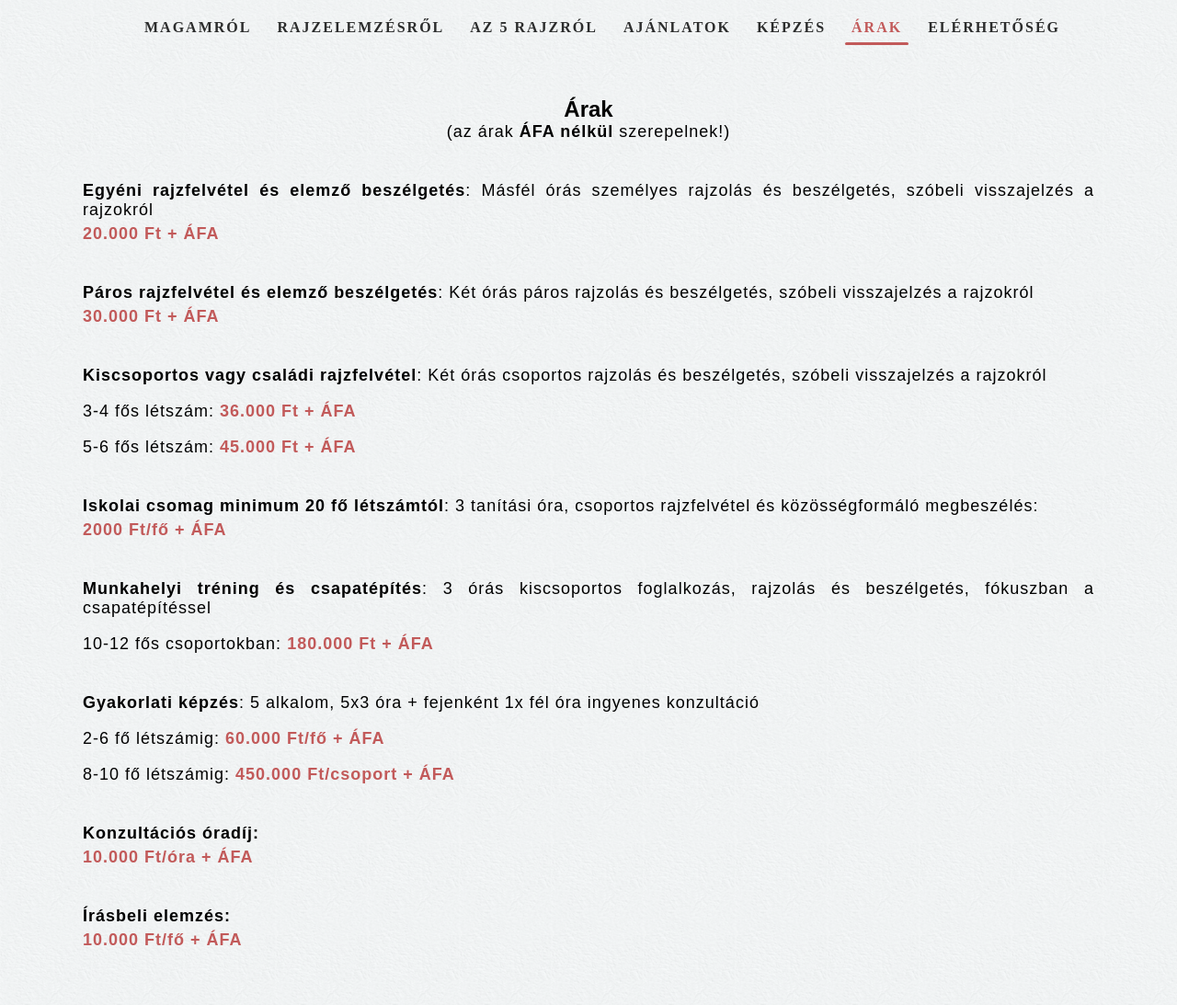
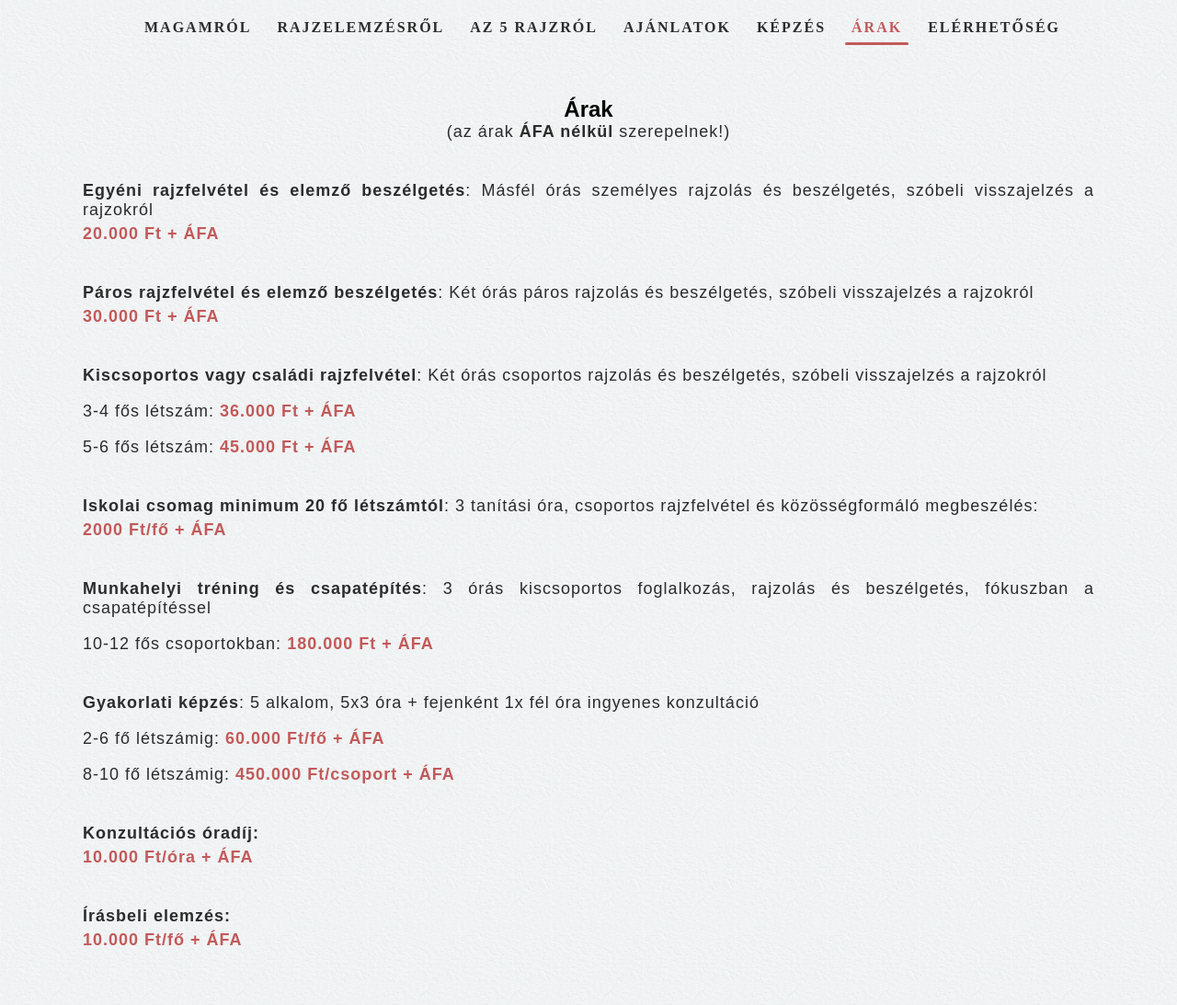
Before and after one commit to TkcsHnr/5rajz, a PHP site: page /arak.php in a window 1280 px wide. Shown: the part 284-1377 px from the top of the page at 92% size. Run offline with PHP 8.4, Linux system fonts and the light colour scheme; style sheets or scripts are compiled from the project's sources; some web fonts are replaced.

Commit message:
font color changes from black to gray

```diff
--- a/css/footer/footer.css
+++ b/css/footer/footer.css
@@ -2,7 +2,6 @@ footer {
   width: 100%;
   height: 120px;
   background-color: var(--pale-red);
-  color: white;
   margin-top: 80px;
   display: -webkit-box;
   display: -ms-flexbox;
@@ -22,5 +21,6 @@ footer {
 footer p {
   margin: 5px;
   font-size: 13px;
+  color: white;
 }
 /*# sourceMappingURL=footer.css.map */
--- a/css/footer/footer.scss
+++ b/css/footer/footer.scss
@@ -2,7 +2,6 @@ footer {
     width: 100%;
     height: 120px;
     background-color: var(--pale-red);
-    color: white;
     margin-top: 80px;
 
     display: flex;
@@ -13,5 +12,6 @@ footer {
     p {
         margin: 5px;
         font-size: 13px;
+        color: white;
     }
 }
--- a/css/general/general.css
+++ b/css/general/general.css
@@ -69,6 +69,7 @@ main div {
 p {
   font-size: 18px;
   letter-spacing: 1px;
+  color: var(--dark-gray);
 }
 
 h1, h2, h3 {
--- a/css/general/general.scss
+++ b/css/general/general.scss
@@ -53,6 +53,7 @@ main {
 p {
     font-size: 18px;
     letter-spacing: 1px;
+    color: var(--dark-gray);
 }
 h1, h2, h3 {
     font-family: "Segoe Script", sans-serif;
```
Also changed, not shown: 2 other files.
